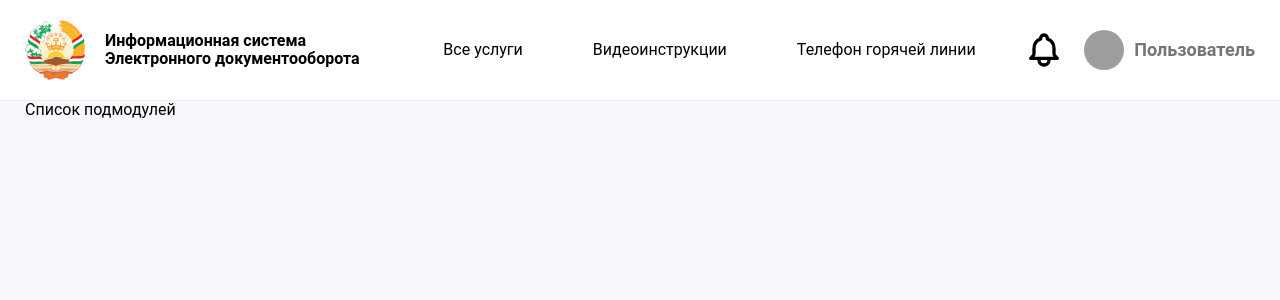
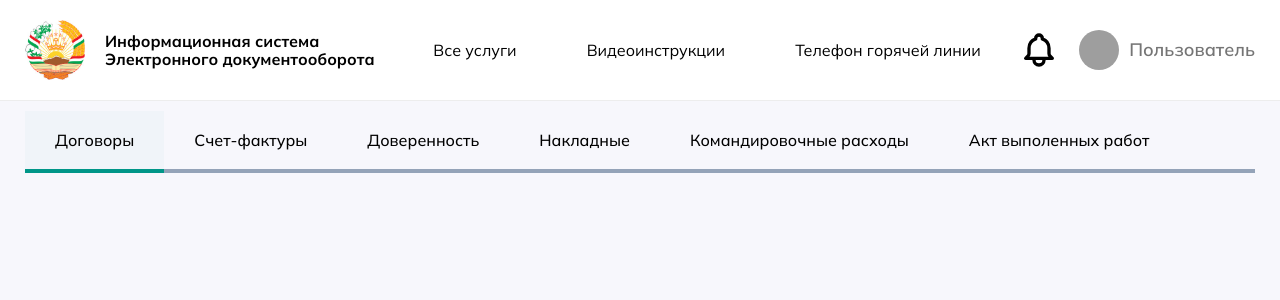
Before and after one commit to Komil-Muminov/interlink-primaryDocs, a React (Vite) app in the folder client/: page /primary-docs in a window 1280 px wide. Shown: the top 300 px of the page. Built offline with nearby package versions, Linux system fonts and the light colour scheme; grey boxes are pictures that could not be loaded.

Commit message:
create navigation of submodules

```diff
--- /dev/null
+++ b/client/src/UI/Navigation of Submodules/NavigationSubmodules.css
@@ -0,0 +1,54 @@
+ul.submodules-list {
+  display: flex;
+  width: 100%;
+  padding-top: 10px;
+  border-bottom: 4px solid var(--secondary-border-color);
+  box-sizing: border-box;
+}
+
+.submodules-list li {
+  font-weight: 500;
+  padding: 20px 30px;
+  position: relative; /* Позволяет корректно накладывать border */
+  box-sizing: border-box;
+  border-bottom: 4px solid var(--secondary-border-color);
+  margin-bottom: -4px;
+  color: #000;
+}
+
+.submodules-list li:hover {
+  /* Поднимаем border, чтобы он накрыл border ul */
+  border-color: var(--primary-border-color);
+  color: #000;
+  background-color: var(--primary-hover);
+}
+
+.submodules-list li.active {
+  border-color: var(--primary-border-color);
+  background-color: var(--primary-hover);
+  color: #000;
+}
+
+/* Для WebKit (Chrome, Safari, Edge) */
+ul.submodules-list::-webkit-scrollbar {
+  height: 8px; /* Высота горизонтального скролла */
+}
+
+ul.submodules-list::-webkit-scrollbar-track {
+  background: #f1f1f1; /* Цвет фона дорожки */
+  border-radius: 4px;
+}
+
+ul.submodules-list::-webkit-scrollbar-thumb {
+  background: #888; /* Цвет ползунка */
+  border-radius: 4px;
+}
+
+ul.submodules-list::-webkit-scrollbar-thumb:hover {
+  background: #555; /* Цвет при наведении */
+}
+
+/* Для Firefox */
+ul.submodules-list {
+  scrollbar-width: thin; /* Тонкий скролл */
+}
--- /dev/null
+++ b/client/src/UI/Navigation of Submodules/NavigationSubmodules.tsx
@@ -0,0 +1,27 @@
+import React from "react";
+import "./NavigationSubmodules.css";
+
+const NavigationSubmodules = () => {
+  const submodulesList = [
+    "Договоры",
+    "Счет-фактуры",
+    "Доверенность",
+    "Накладные",
+    "Командировочные расходы",
+    "Акт выполенных работ",
+  ];
+
+  return (
+    <ul className="submodules-list">
+      {submodulesList.map((e, index) => {
+        return (
+          <li className={e === "Договоры" ? "active" : ""} key={index}>
+            {e}
+          </li>
+        );
+      })}
+    </ul>
+  );
+};
+
+export default NavigationSubmodules;
--- a/client/src/index.css
+++ b/client/src/index.css
@@ -1,4 +1,6 @@
 /*! normalize.css v8.0.1 | MIT License | github.com/necolas/normalize.css */
+
+@import url("https://fonts.googleapis.com/css2?family=Mulish:ital,wght@0,200..1000;1,200..1000&display=swap");
 
 /* Document
    ========================================================================== */
@@ -8,12 +10,17 @@
 
 :root {
   --primary-color: #607d8b;
+  --primary-border-color: #009688;
+  --secondary-border-color: #94a3b8;
+  --primary-hover: #00968707;
   --background-color: #f7f7fc;
   --bg-inp: rgba(109, 109, 109, 0.079);
 }
 
 * {
-	font-family: "Roboto";
+  /* font-family: "Roboto"; */
+  font-family: "Mulish", serif;
+  font-style: normal;
   padding: 0;
   margin: 0;
   box-sizing: border-box;
--- a/client/src/routes/PrimaryDocs/PrimaryDocs.tsx
+++ b/client/src/routes/PrimaryDocs/PrimaryDocs.tsx
@@ -1,9 +1,17 @@
 import React from "react";
 import "./PrimaryDocs.css";
 import { Outlet } from "react-router";
+import NavigationSubmodules from "../../UI/Navigation of Submodules/NavigationSubmodules";
 
 const PrimaryDocs = () => {
-  return <div>Список подмодулей</div>;
+  return (
+    <main>
+      <NavigationSubmodules />
+      <div className="wrapper-submodules-card">
+
+      </div>
+    </main>
+  );
 };
 
 export default PrimaryDocs;
```
Also changed, not shown: client/src/UI/Card of Submodule/CardSubmodule.tsx (added, +8 -0 lines), client/src/UI/Card of Submodule/CardSubmodule.css (added). Lines whose indentation alone changed are shown as unchanged.
